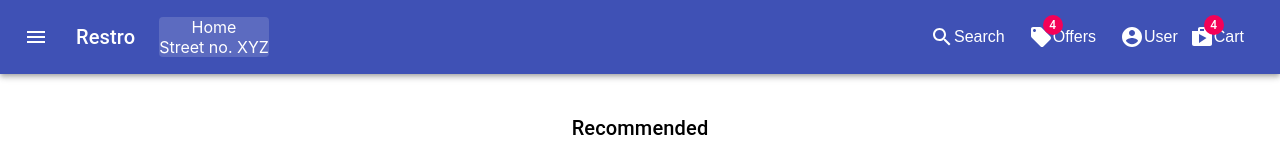
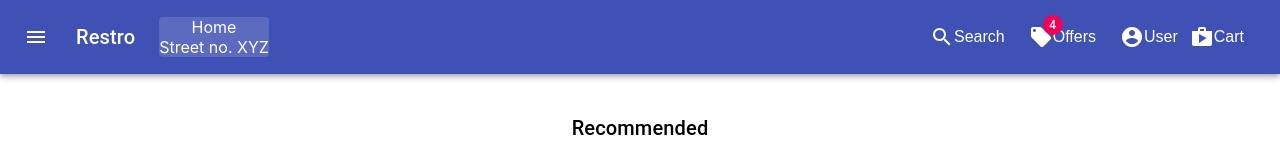
Before and after one commit to Ravina-Deogadkar/dineout-app, a React (Create React App) app: page / in a window 1280 px wide. Shown: the top 160 px of the page. Built offline with nearby package versions, Linux system fonts and the light colour scheme; no server answers.

Commit message:
Feat: Adds cart count to header

```diff
--- a/src/component/header.js
+++ b/src/component/header.js
@@ -15,6 +15,7 @@ import Button from '@material-ui/core/Button';
 import LocalOfferIcon from '@material-ui/icons/LocalOffer';
 import ShopIcon from '@material-ui/icons/Shop';
 import { BrowserRouter as Router, Route, Switch, Link } from "react-router-dom";
+import { useSelector} from "react-redux";
 
 const Home = lazy(() => import('../template/home.js'));
 const Offer = lazy(() => import('../template/offer.js'));
@@ -98,7 +99,7 @@ export default function Header() {
 	const [mobileMoreAnchorEl, setMobileMoreAnchorEl] = React.useState(null);
 
 	const [address, setAddress] = React.useState({ addressType: "Home", addressValue: "Street no. XYZ" });
-
+	const carts = useSelector(state => state.cartdata)
 
 	const isMenuOpen = Boolean(anchorEl);
 	const isMobileMenuOpen = Boolean(mobileMoreAnchorEl);
@@ -276,7 +277,7 @@ export default function Header() {
 								<p className={classes.menuLabel}>User</p>
 							</IconButton>
 							<IconButton aria-label="show cart" color="inherit">
-								<Badge badgeContent={4} color="secondary">
+								<Badge badgeContent={carts?.dishes.length} color="secondary">
 									<ShopIcon />
 
 								</Badge>
```
